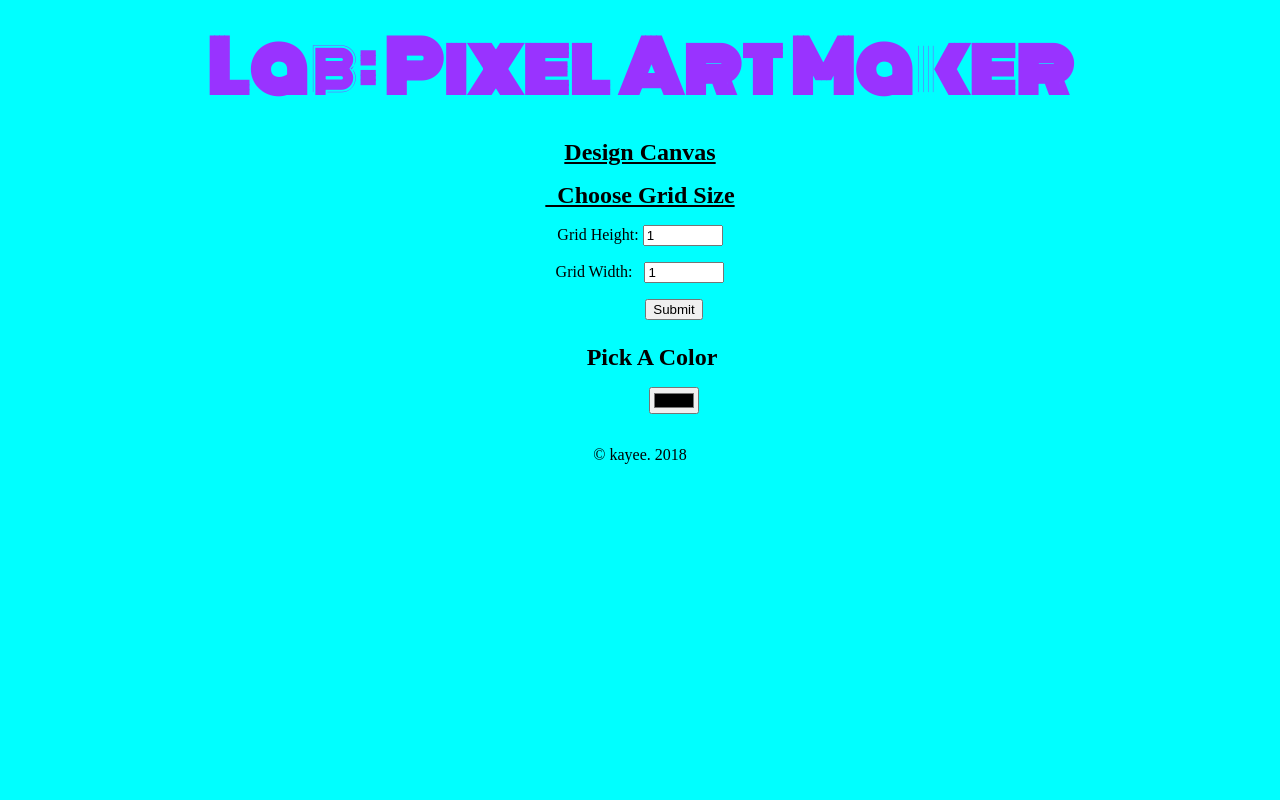
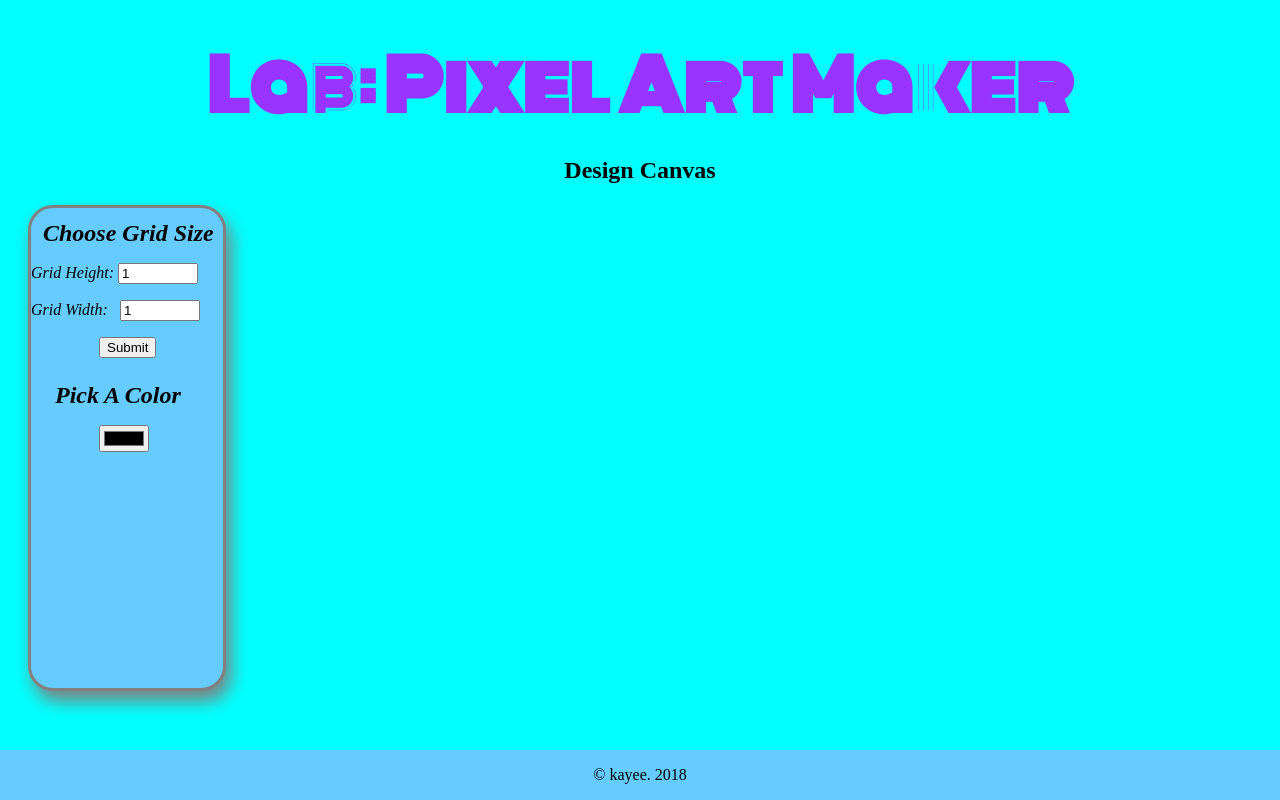
Before and after one commit to donkomi/udacity-pixel-art-maker, a plain HTML site: page index.html in a window 1280 px wide. Drawn offline with nearby package versions, Linux system fonts and the light colour scheme.

Commit message:
Update styles.css

```diff
--- a/styles.css
+++ b/styles.css
@@ -14,11 +14,12 @@ h1 {
 
 h2 {
     margin: 1em 0 0.25em;
+
 }
 
 h2:first-of-type {
     margin-top: 0.5em;
-	text-decoration: underline;
+
 }
 
 table,
@@ -44,3 +45,45 @@ td {
 input[type=number] {
     width: 6em;
 }
+#container{
+	min-height:100%
+	position: relative;
+}
+#entire{
+	padding:10px;
+	padding-bottom:60px:
+}
+#sideleft{
+	float: left;
+	text-align: left;
+	margin-top: 5px;
+	margin-bottom:10px;
+	position:absolute;
+	width: 15%;
+	height:60%;
+	border: 3px solid grey;
+	border-radius: 25px;
+	box-shadow: 5px 10px 18px grey;
+	margin-left:10px;
+	margin-right:10px;
+	font-style:italic;
+	background:#6cf;
+}
+
+#sideright{
+	float: right;
+	text-align: left;
+	margin-top: 10px;
+	margin-bottom:10px;
+	position:relative;
+	width: 70%;
+}
+.footer{
+	background:#6cf;
+	clear: both;
+	width: 100%;
+	text-align:center;
+	position:absolute;
+	bottom:0;
+	left:0;
+}
```
